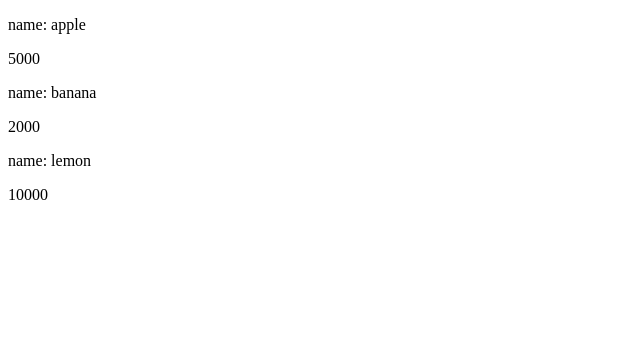
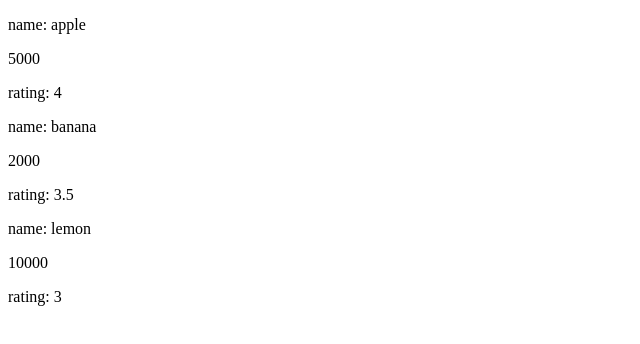
Before and after one commit to ynawhocodes/react-movie-app, a React (Create React App) app: page / in a window 1280 px wide. Shown: the top 344 px of the page, without its empty margins (0-640 px from the left). Built offline with nearby package versions, Linux system fonts and the light colour scheme.

Commit message:
prop-types

```diff
--- a/src/App.js
+++ b/src/App.js
@@ -1,17 +1,19 @@
 import React from 'react';
+import PropTypes from 'prop-types'
 
-function Food( {name, price}) {
+function Food( {name, price, rating}) {
   return (
     <div>
       <p>name: {name}</p>
       <p>{price}</p>
+      <p>rating: {rating}</p>
     </div>
   );
 }
 function App() {
   return (
     <div>
-      {foodList.map(props => (<Food key={props.id} name={props.name} price={props.price}/> ))}
+      {foodList.map(props => (<Food key={props.id} name={props.name} price={props.price} rating={props.rating}/> ))}
     </div>
   );
 }
@@ -24,17 +26,24 @@ const foodList = [
     rating: 4,
   },
   {
-    id: 1,
+    id: 2,
     name: "banana",
     price: 2000,
     rating: 3.5,
   },
   {
-    id: 1,
+    id: 3,
     name: "lemon",
     price: 10000,
     rating: 3,
   },
 
 ]
+
+Food.propTypes = {
+  name: PropTypes.string.isRequired,
+  price: PropTypes.number.isRequired,
+  rating: PropTypes.number.isRequired,
+};
+
 export default App;
```
